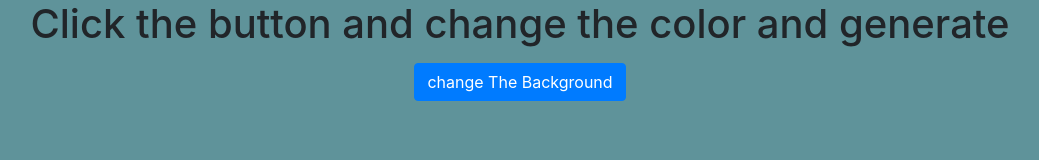
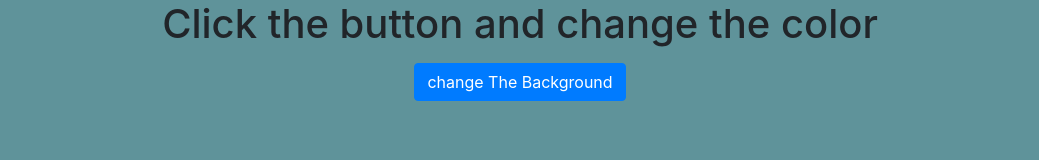
Before and after one commit to pradeepnp10/Background_color_change, a plain HTML site: page index.html in a window 1280 px wide. Shown: the whole page, without its empty margins (120-1159 px from the left). Drawn offline with nearby package versions, Linux system fonts and the light colour scheme.

Commit message:
Update index.html

```diff
--- a/index.html
+++ b/index.html
@@ -6,11 +6,11 @@
     <meta name="viewport" content="width=device-width, initial-scale=1.0">
     <link rel="stylesheet" href="https://maxcdn.bootstrapcdn.com/bootstrap/4.0.0/css/bootstrap.min.css" integrity="sha384-Gn5384xqQ1aoWXA+058RXPxPg6fy4IWvTNh0E263XmFcJlSAwiGgFAW/dAiS6JXm" crossorigin="anonymous">
     <link rel="stylesheet" href="styles.css">
-    <title>Color changin web app</title>
+    <title>Color change webapp</title>
 </head>
 <body>
 <div class="container">
-    <h1>Click the button and change the color and generate</h1>
+    <h1>Click the button and change the color</h1>
     <div class="btn">
         <button type="button" class="btn btn-primary" onclick="changecolor()">change The Background</button>
     </div>
```
